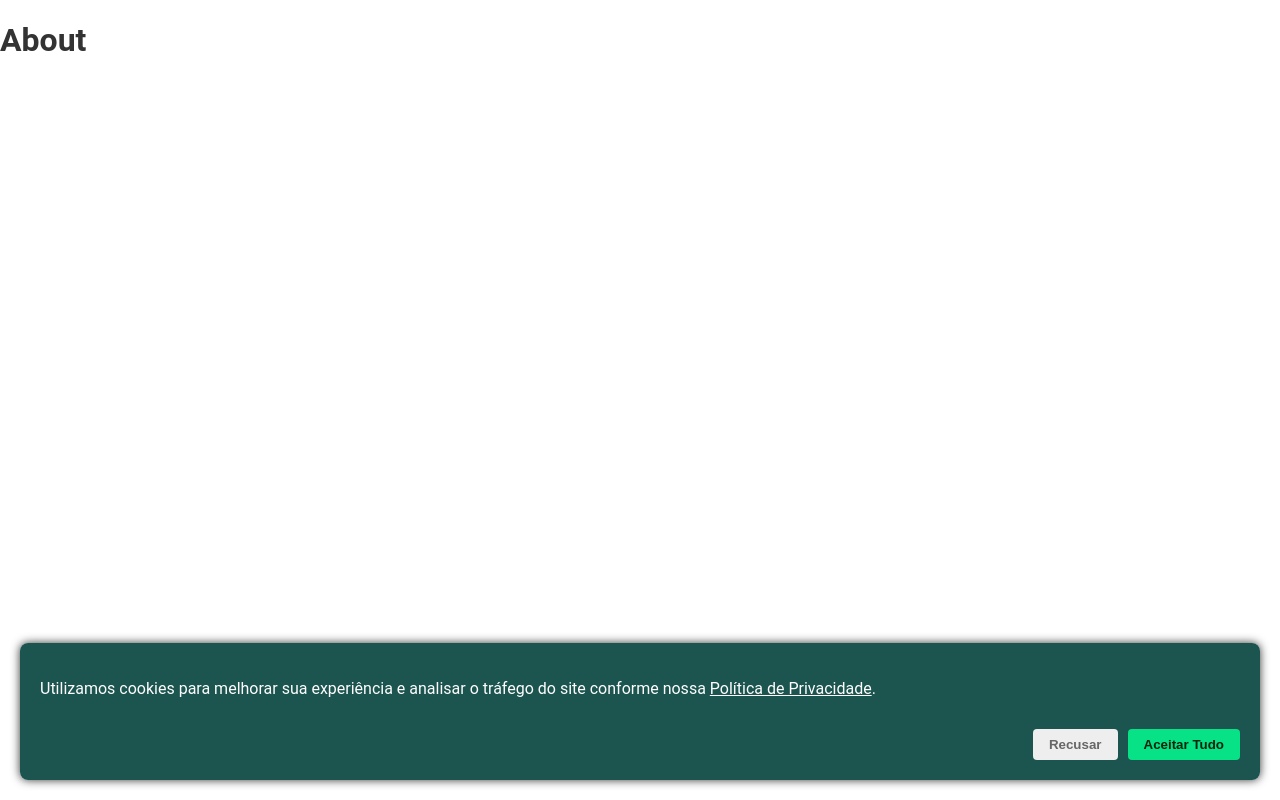
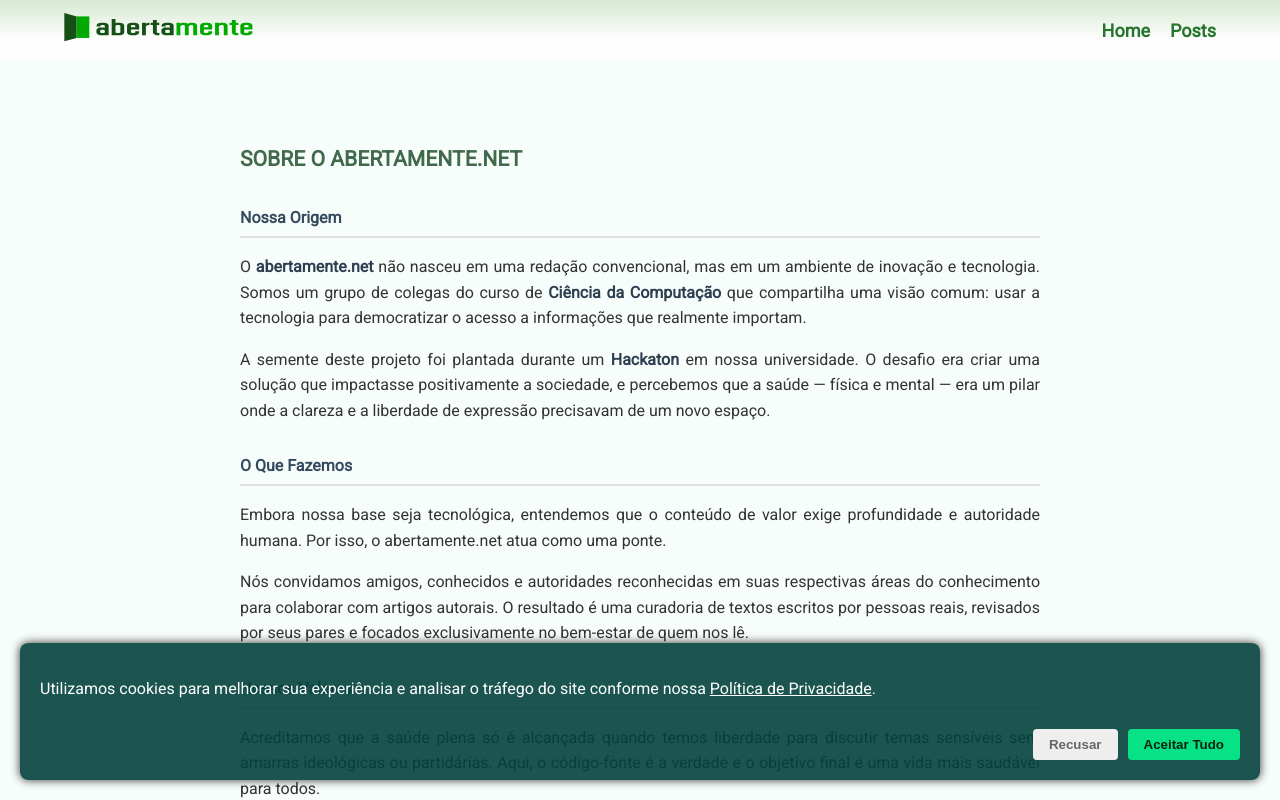
Before and after one commit to hugonorte/cs_nortte_blog, a Nuxt app: page /about in a window 1280 px wide. Shown: the top 800 px of the page. Built offline with nearby package versions, Linux system fonts and the light colour scheme; no server answers.

Commit message:
adding about page

```diff
--- a/app/pages/about.vue
+++ b/app/pages/about.vue
@@ -1,3 +1,115 @@
+<script setup lang="ts">
+definePageMeta({
+    layout: 'home'
+});
+</script>
+
 <template>
-    <h1>About</h1>
+    <article>
+        <header>
+            <h1>SOBRE O ABERTAMENTE.NET</h1>
+        </header>
+
+        <section>
+            <h2>Nossa Origem</h2>
+            <div class="origin-story">
+                <p>O <strong>abertamente.net</strong> não nasceu em uma redação convencional, mas em um ambiente de
+                    inovação e tecnologia. Somos um grupo de colegas do curso de <strong>Ciência da Computação</strong>
+                    que compartilha uma visão comum: usar a tecnologia para democratizar o acesso a informações que
+                    realmente importam.</p>
+                <p>A semente deste projeto foi plantada durante um <strong>Hackaton</strong> em nossa universidade. O
+                    desafio era criar uma solução que impactasse positivamente a sociedade, e percebemos que a saúde —
+                    física e mental — era um pilar onde a clareza e a liberdade de expressão precisavam de um novo
+                    espaço.</p>
+            </div>
+        </section>
+
+        <section>
+            <h2>O Que Fazemos</h2>
+            <p>Embora nossa base seja tecnológica, entendemos que o conteúdo de valor exige profundidade e autoridade
+                humana. Por isso, o abertamente.net atua como uma ponte.</p>
+            <p>Nós convidamos amigos, conhecidos e autoridades reconhecidas em suas respectivas áreas do conhecimento
+                para colaborar com artigos autorais. O resultado é uma curadoria de textos escritos por pessoas reais,
+                revisados por seus pares e focados exclusivamente no bem-estar de quem nos lê.</p>
+        </section>
+
+        <section>
+            <h2>Nossos Valores</h2>
+            <p>Acreditamos que a saúde plena só é alcançada quando temos liberdade para discutir temas sensíveis sem
+                amarras ideológicas ou partidárias. Aqui, o código-fonte é a verdade e o objetivo final é uma vida mais
+                saudável para todos.</p>
+        </section>
+
+        <div class="cta-box">
+            <p>Para entender profundamente nossas diretrizes, compromissos com a verdade e políticas de publicação,
+                convidamos você a ler o nosso documento oficial.</p>
+            <a href="/manifesto" class="btn-link">Acesse nosso Manifesto</a>
+        </div>
+    </article>
 </template>
+
+<style scoped lang="scss">
+article {
+    max-width: 800px;
+    margin: 0 auto;
+    padding: 3rem;
+    line-height: 1.6;
+    color: #333;
+}
+
+h1 {
+    color: #41694b;
+    margin-bottom: 10px;
+    font-size: 1.2em;
+}
+
+h2 {
+    color: #34495e;
+    margin-top: 30px;
+    margin-bottom: 15px;
+    font-size: 1em;
+    border-bottom: 2px solid #e0e0e0;
+    padding-bottom: 5px;
+}
+
+p {
+    margin-bottom: 15px;
+    text-align: justify;
+}
+
+ul {
+    margin-left: 20px;
+    margin-bottom: 15px;
+}
+
+li {
+    margin-bottom: 8px;
+}
+
+strong {
+    color: #2c3e50;
+    font-weight: bold;
+}
+
+blockquote {
+    background: #f9f9f9;
+    border-left: 5px solid #3498db;
+    margin: 15px 0;
+    padding: 10px 20px;
+    font-style: italic;
+}
+
+@media (max-width: 600px) {
+    article {
+        padding: 10px;
+    }
+
+    h1 {
+        font-size: 1.5em;
+    }
+
+    h2 {
+        font-size: 1.2em;
+    }
+}
+</style>
```
